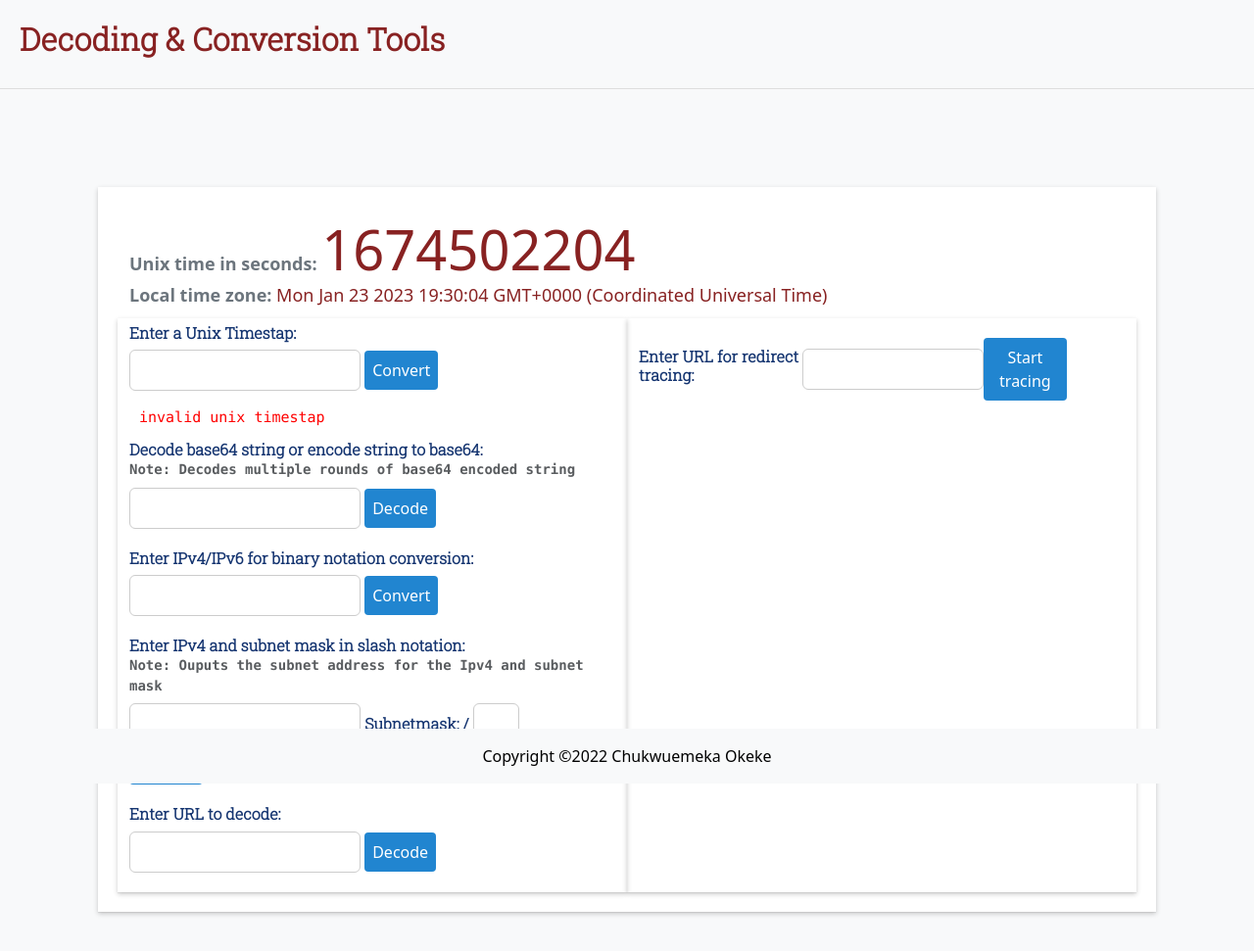
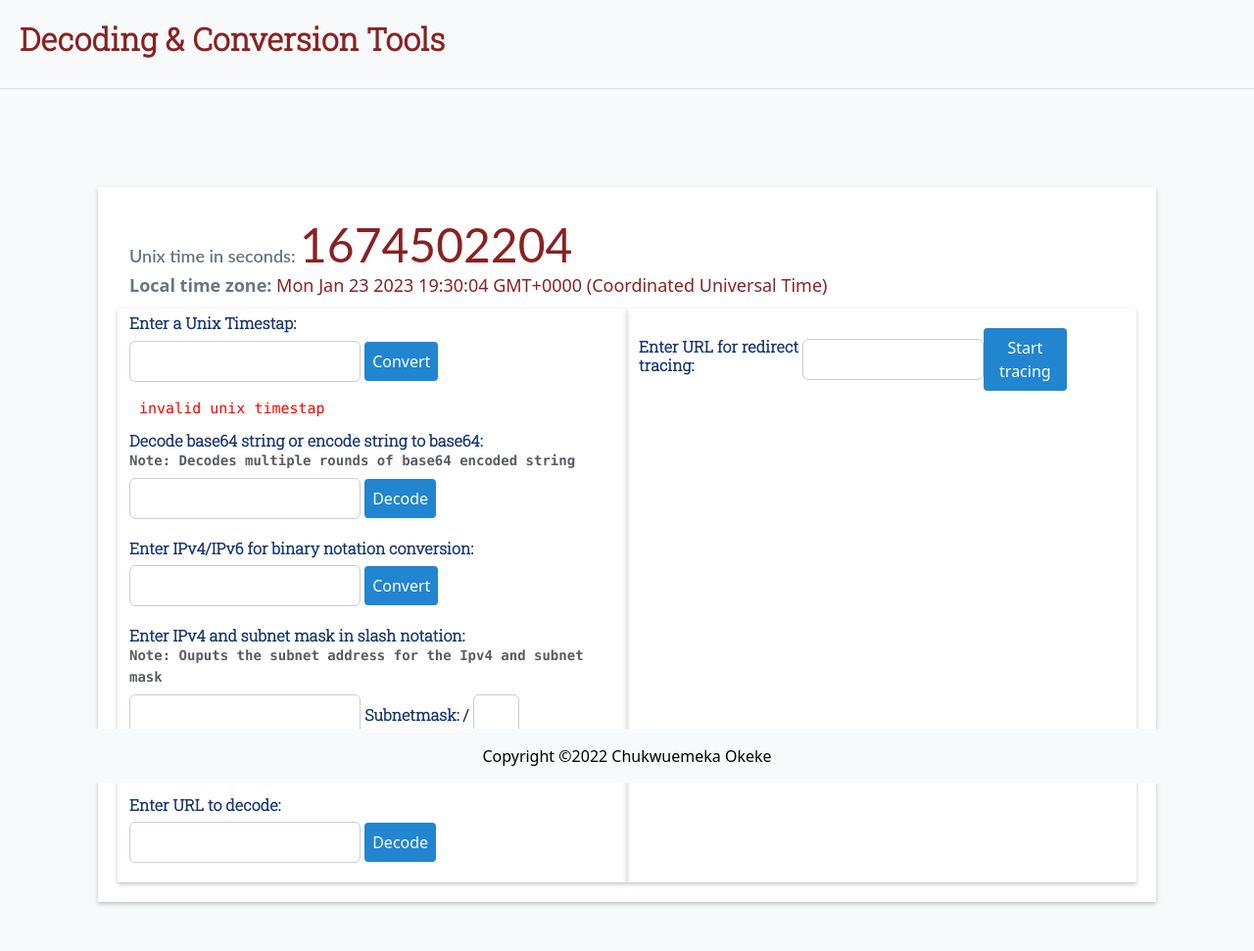
Before and after one commit to charlesokeke/Conversion-tools, a Flask app: page /test in a window 1280 px wide. Shown: the top 971 px of the page at 98% size. After the commit the page ends 925 px from the top, so only its background shows below. Run offline with Flask 2, Linux system fonts and the light colour scheme; some libraries are stand-ins or nearby versions.

Commit message:
added files

```diff
--- a/templates/test.html
+++ b/templates/test.html
@@ -209,7 +209,8 @@ form {
    <div class='some-page-wrapper row bg-white' style="box-shadow: 0 1px 1px 0 rgb(0 0 0 / 6%), 0 2px 5px 0 rgb(0 0 0 / 20%); padding-left:20px;padding-right:20px;padding-bottom:20px;">
       <div style="margin-bottom:10px;">
 
-		  <p  style="padding:0px; margin:0px; font-weight:600;font-size:18px;" class="text-right text-secondary"> Unix time in seconds: <span id="unix-time" class="unix-time-font-size display-4"></span> </p>
+		  <p  style="padding:0px; margin:0px; font-weight:600;font-size:18px;font-family: Lato,'Helvetica Neue',Arial,Helvetica,sans-serif" class="text-right text-secondary">
+		  Unix time in seconds: <span id="unix-time" class="unix-time-font-size display-4"style="font-size:3rem"></span> </p>
 		  <p style="padding:0px; margin:0px;font-size:18px; font-weight:600;" class="text-secondary"> Local time zone: <span id="unix-time-date" class="unix-time-font-size"></span> </p>
 		</div>
    <div class="col-6" style="box-shadow: 0 1px 1px 0 rgb(0 0 0 / 6%), 0 2px 5px 0 rgb(0 0 0 / 20%);padding-top:5px">
```
Also changed, not shown: 1 other file.
